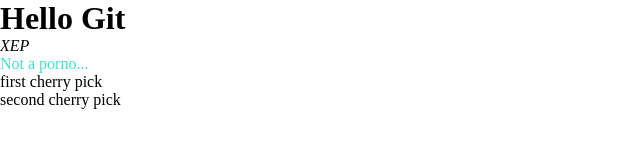
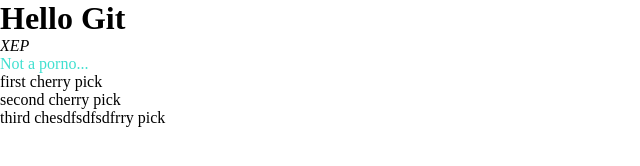
Before and after one commit to KAPITAL911/git-course, a plain HTML site: page index.html in a window 1280 px wide. Shown: the whole page, without its empty margins (0-640 px from the left). Drawn offline with Linux system fonts and the light colour scheme.

Commit message:
Reapply "revert revert dd"
Thww revertw commit 2bcd8a9bed86c980d86855bf6476477bc961603b.

```diff
--- a/index.html
+++ b/index.html
@@ -22,6 +22,7 @@
     >
     <div>first cherry pick</div>
     <div>second cherry pick</div>
+    <div>third chesdfsdfsdfrry pick</div>
   </body>
   <script src="script.js"></script>
 </html>
```
